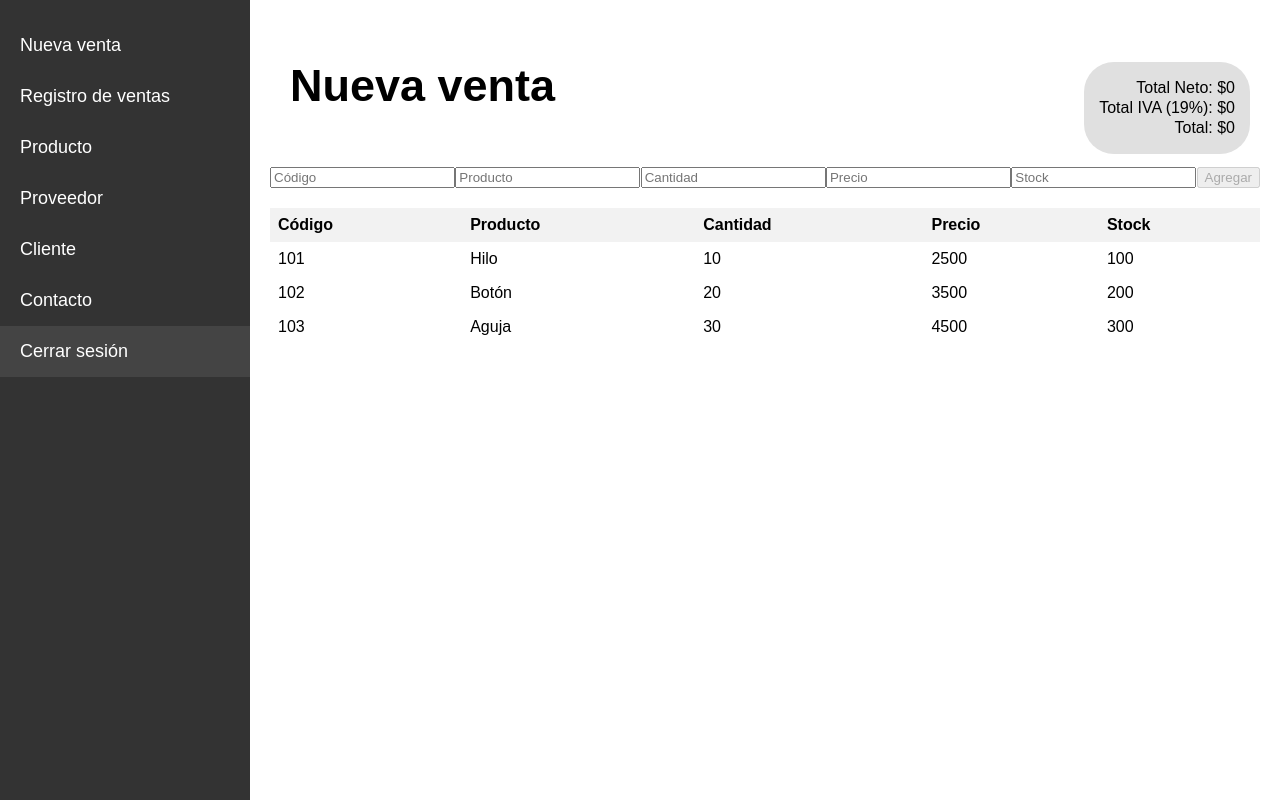
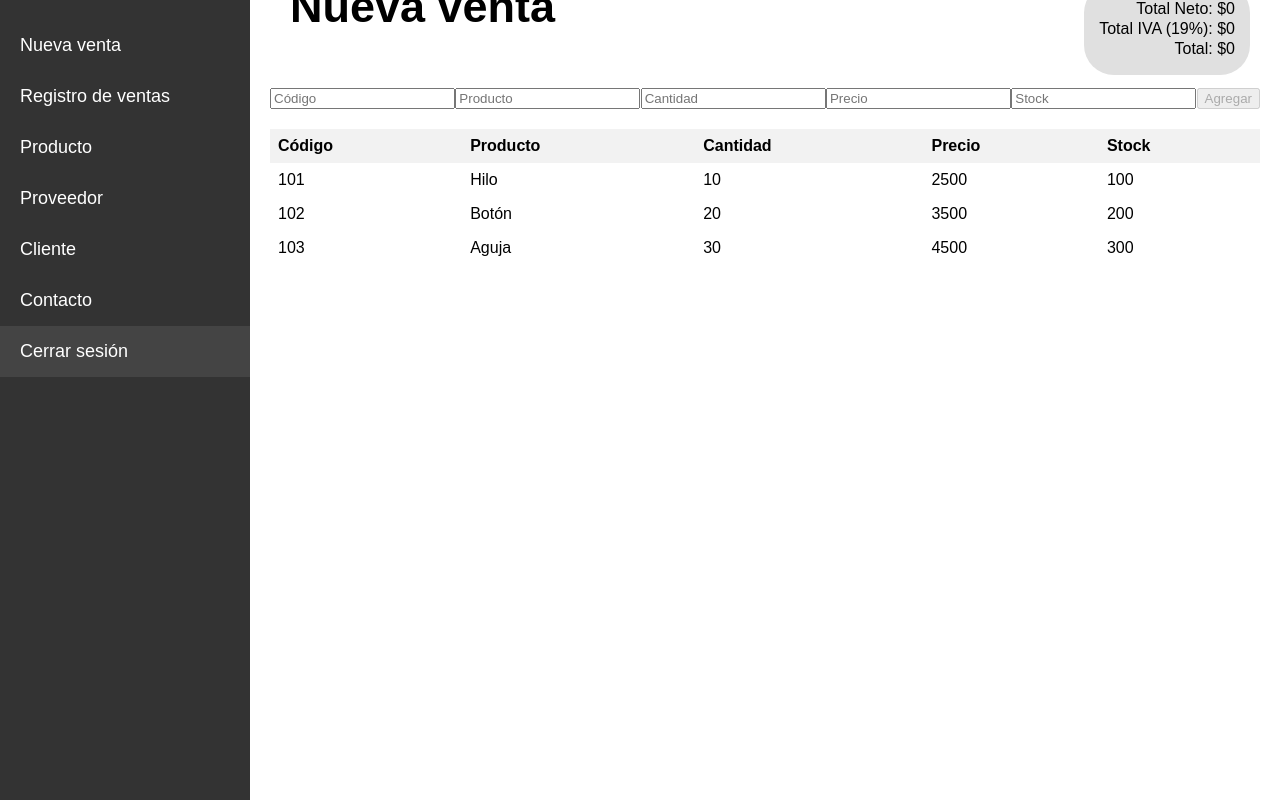
Before and after one commit to Rhezm/ProyectoBdD, a PHP site: page /Frontend/Dashboard/nueva_venta.html in a window 1280 px wide. Run offline with PHP 8.4, Linux system fonts and the light colour scheme.

Commit message:
Update estilo_principal.css

```diff
--- a/Frontend/CSS/estilo_principal.css
+++ b/Frontend/CSS/estilo_principal.css
@@ -4,8 +4,9 @@ body {
     display: flex;
 }
 h1 {
-   margin-left: 20px;
-   font-size: 45px;
+    margin-top: -5%;
+    margin-left: 20px;
+    font-size: 45px;
 }
 .sidebar {
     height: 100vh;
```
